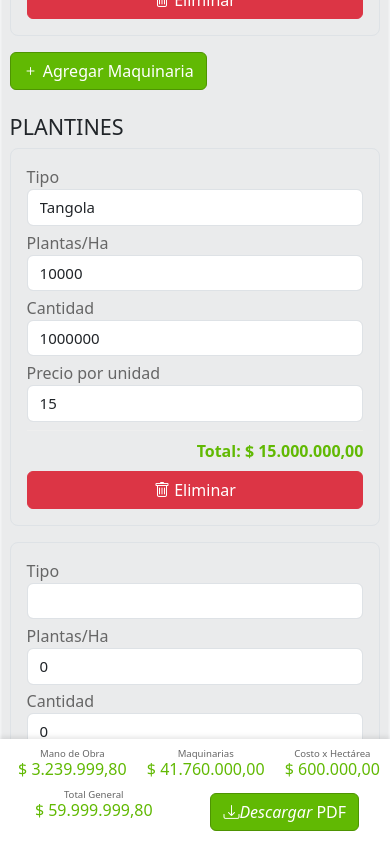
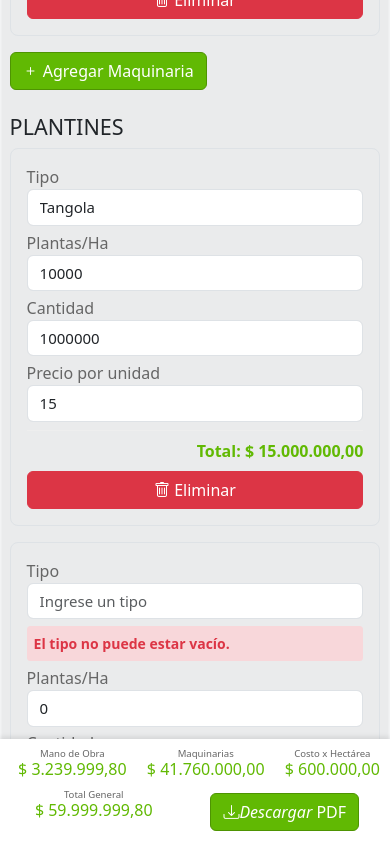
Before and after one commit to josegazano732/App-Presupuesto, an Angular app: page / in a window 390 px wide. Both pictures are taken after a click on the button "Agregar Plantín". Shown: the part 3295-4139 px from the top of the page. Built offline with nearby package versions, Linux system fonts and the light colour scheme.

Commit message:
Avance en pantalla Seedlings Section mobile

```diff
--- a/src/app/components/budget-form/budget-form.component.html
+++ b/src/app/components/budget-form/budget-form.component.html
@@ -204,18 +204,21 @@
       <div *ngFor="let item of budget.seedlings; let i = index" class="budget-item-card">
         <div class="form-group">
           <label>Tipo</label>
-          <input type="text" maxlength="30" class="form-control" [(ngModel)]="item.type"
-          (keypress)="allowOnlyText($event)">
+            <input type="text" maxlength="30" class="form-control" [(ngModel)]="item.type"
+            (keypress)="allowOnlyText($event)" placeholder="Ingrese un tipo" required>
+            <div *ngIf="!item.type" class="text-danger" style="font-size: 0.875em; margin-top: 0.5em; color: #dc3545; font-weight: bold; background-color: #f8d7da; padding: 0.5em; border-radius: 0.25em;">
+            El tipo no puede estar vacío.
+            </div>
         </div>
         <div class="form-group">
           <label>Plantas/Ha</label>
-          <input type="number"
+          <input type="number" min="0"
           (click)="selectContent($event)"
           class="form-control" [(ngModel)]="item.plantsPerHectare">
         </div>
         <div class="form-group">
           <label>Cantidad</label>
-          <input type="number"
+          <input type="number" min="0"
           (click)="selectContent($event)"
           class="form-control" [(ngModel)]="item.quantity" (change)="updateSeedling(i)">
         </div>
```
